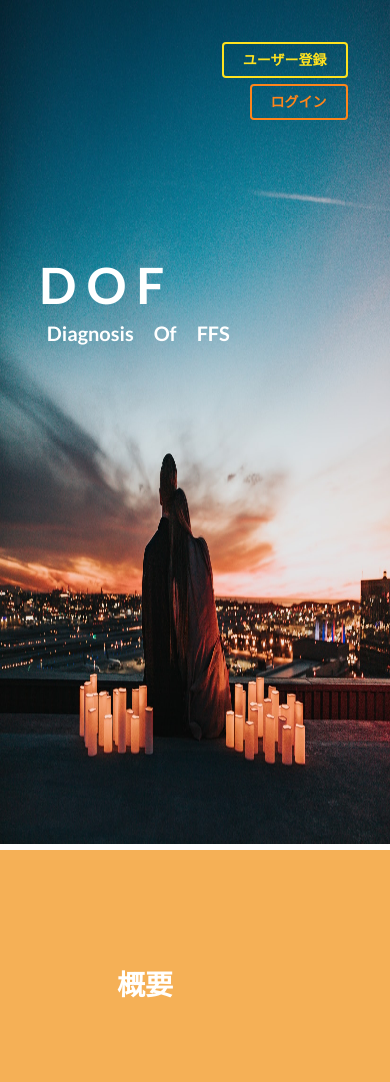
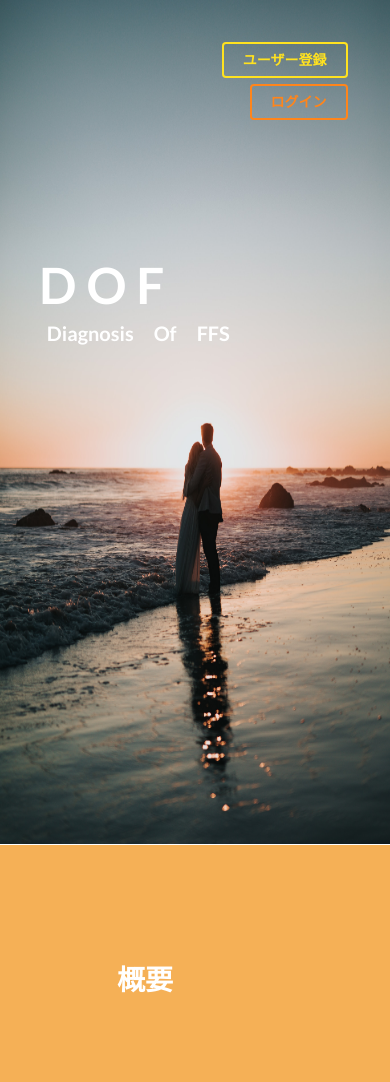
Before and after one commit to udus122/dof, a Django app: page / in a window 390 px wide. Shown: the top 1082 px of the page. Run offline with Django 3.2, Linux system fonts and the light colour scheme.

Commit message:
トップページ写真切り替え

```diff
--- a/static/css/style.css
+++ b/static/css/style.css
@@ -247,10 +247,17 @@ a {
 }
 
 .headimg {
-  background-size: cover !important;
-  width: 100% !important;
-  height: 100% !important;
+  background-size: cover;
+  width: 100%;
+  height: 100%;
   position: relative;
+}
+
+.pc {
+  display: block !important;
+}
+.sp {
+  display: none !important;
 }
 
 .topTitle {
@@ -318,6 +325,13 @@ a {
   }
 
   /* トップページ */
+  .pc {
+    display: none !important;
+  }
+  .sp {
+    display: block !important;
+  }
+
   .titleSignup {
     position: absolute !important;
     top: 5% !important;
--- a/templates/index.html
+++ b/templates/index.html
@@ -16,7 +16,9 @@
 {% block contetnt %}
 {% load i18n %}
 
-   <img src="../../static/images/cover.png" class='headimg' />
+   <img src="../../static/images/cover.png" class='headimg pc' />
+   <img src="../../static/images/mobile_cover.png" class='headimg sp' />
+
     <div class="ui right">
       <a class="ui item yellow inverted button titleSignup" href='/signup'>{% trans "Sign Up" %}</a>
       <a class="ui item orange inverted button titleLogin" href='/login'>{% trans "Log in" %}</a>
```
Also changed, not shown: static/images/mobile_cover.png (added).
